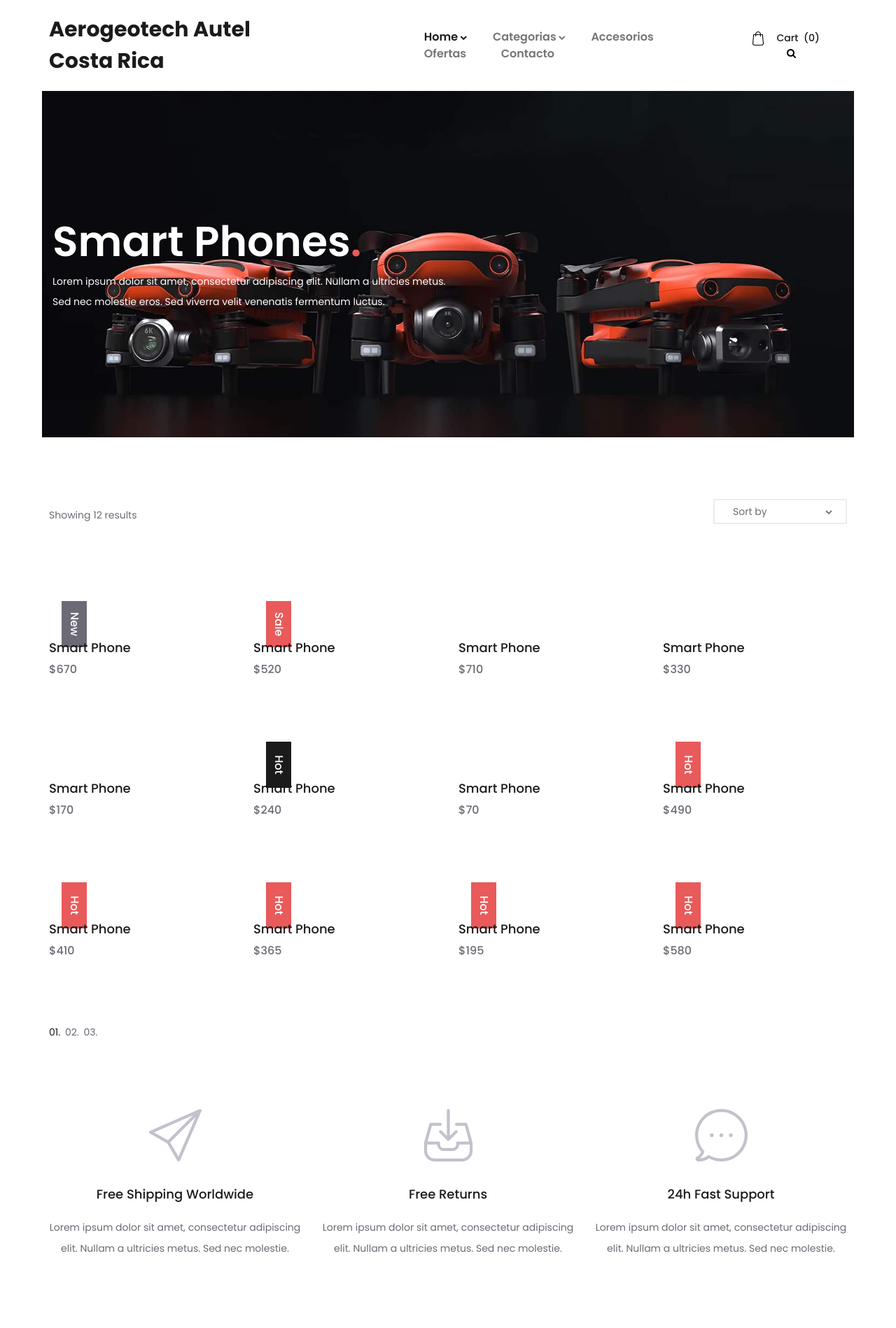
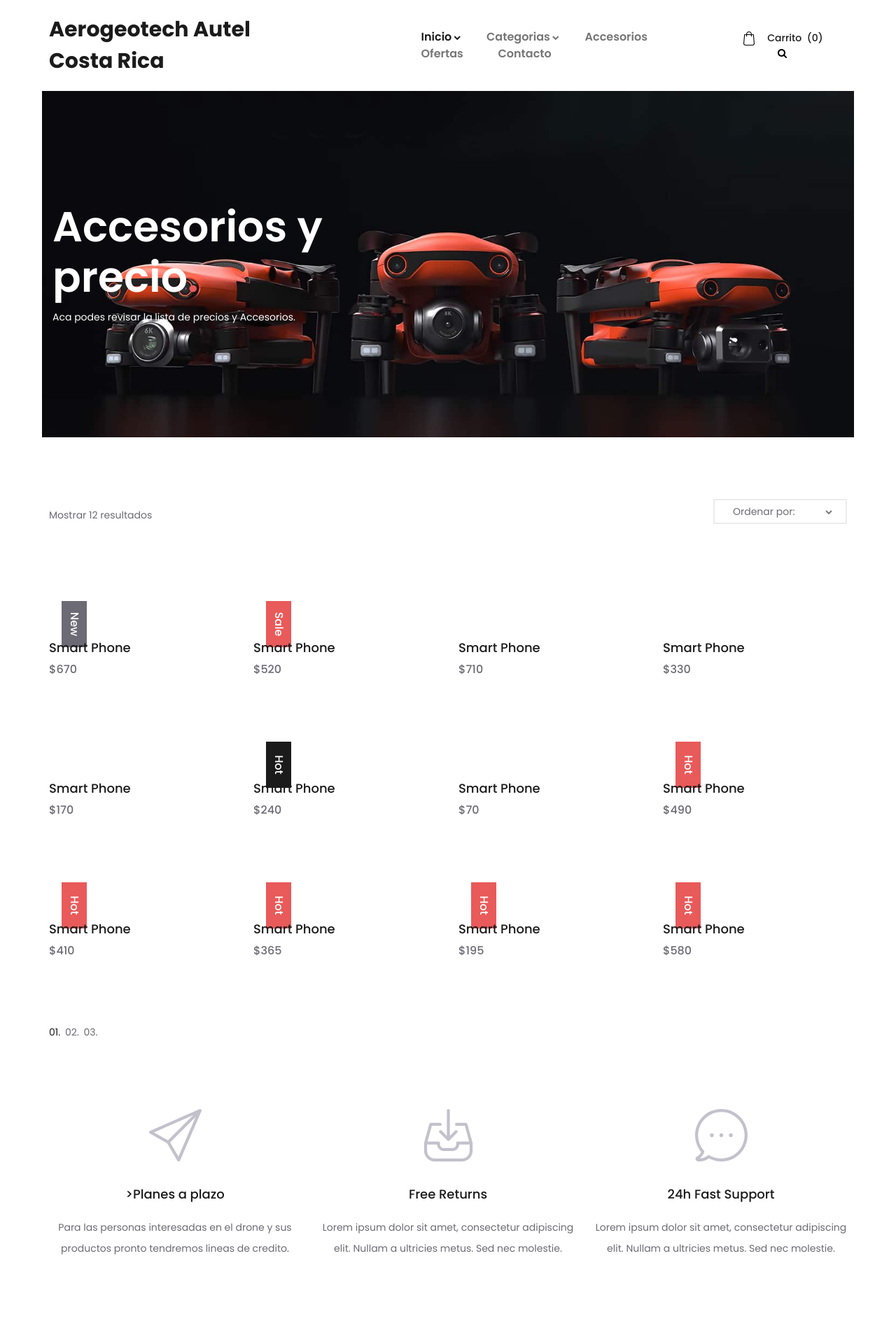
Before and after one commit to Aerogeotech/tienda, a plain HTML site: page categories.html in a window 1280 px wide. Shown: the top 1898 px of the page at 70% size. Drawn offline with Linux system fonts and the light colour scheme.

Commit message:
Update categories.html

```diff
--- a/categories.html
+++ b/categories.html
@@ -32,7 +32,7 @@
 								<nav class="main_nav">
 									<ul>
 										<li class="hassubs active">
-											<a href="index.html">Home</a>
+											<a href="index.html">Inicio</a>
 											<ul>
 												<li><a href="categories.html">Categorias</a></li>
 												<li><a href="product.html">Productos</a></li>
@@ -71,7 +71,7 @@
 													c0,7.5,6,13.5,13.5,13.5s13.5-6,13.5-13.5v-41h45.2l26.9,302.3C412.8,445.2,392.1,462,366.8,462z" />
 												</g>
 											</svg>
-											<div>Cart <span>(0)</span></div>
+											<div>Carrito <span>(0)</span></div>
 										</a>
 									</div>
 									<div class="search">
@@ -200,10 +200,9 @@
 						<div class="row">
 							<div class="col">
 								<div class="home_content">
-									<div class="home_title">Smart Phones<span>.</span></div>
+									<div class="home_title">Accesorios y precio<span>.</span></div>
 									<div class="home_text">
-										<p>Lorem ipsum dolor sit amet, consectetur adipiscing elit. Nullam a ultricies
-											metus. Sed nec molestie eros. Sed viverra velit venenatis fermentum luctus.
+										<p>Aca podes revisar la lista de precios y Accesorios.
 										</p>
 									</div>
 								</div>
@@ -224,21 +223,22 @@
 						<!-- Product Sorting -->
 						<div
 							class="sorting_bar d-flex flex-md-row flex-column align-items-md-center justify-content-md-start">
-							<div class="results">Showing <span>12</span> results</div>
+							<div class="results">Mostrar <span>12</span> resultados</div>
 							<div class="sorting_container ml-md-auto">
 								<div class="sorting">
 									<ul class="item_sorting">
 										<li>
-											<span class="sorting_text">Sort by</span>
+											<span class="sorting_text">Ordenar por:</span>
 											<i class="fa fa-chevron-down" aria-hidden="true"></i>
 											<ul>
 												<li class="product_sorting_btn"
 													data-isotope-option='{ "sortBy": "original-order" }'>
 													<span>Default</span></li>
 												<li class="product_sorting_btn"
-													data-isotope-option='{ "sortBy": "price" }'><span>Price</span></li>
+													data-isotope-option='{ "sortBy": "price" }'><span>Precios</span>
+												</li>
 												<li class="product_sorting_btn"
-													data-isotope-option='{ "sortBy": "stars" }'><span>Name</span></li>
+													data-isotope-option='{ "sortBy": "stars" }'><span>Nombre</span></li>
 											</ul>
 										</li>
 									</ul>
@@ -392,10 +392,10 @@
 					<div class="col-lg-4 icon_box_col">
 						<div class="icon_box">
 							<div class="icon_box_image"><img src="images/icon_1.svg" alt=""></div>
-							<div class="icon_box_title">Free Shipping Worldwide</div>
+							<div class="icon_box_title">>Planes a plazo</div>
 							<div class="icon_box_text">
-								<p>Lorem ipsum dolor sit amet, consectetur adipiscing elit. Nullam a ultricies metus.
-									Sed nec molestie.</p>
+								<p>Para las personas interesadas en el drone y sus productos pronto
+									tendremos lineas de credito.</p>
 							</div>
 						</div>
 					</div>
```
